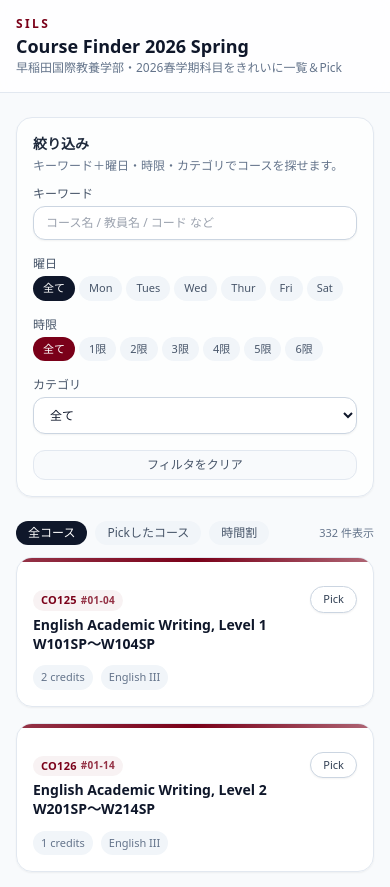
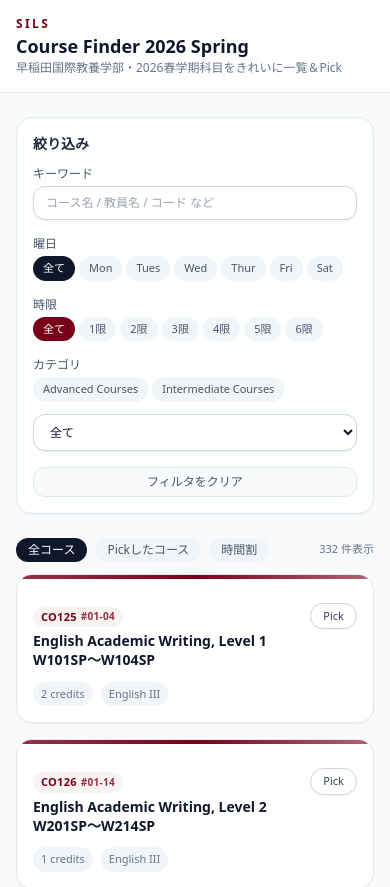
Before and after one commit to Kentad1109/sils-course-finder-2026-spring, a React (Vite) app: page / in a window 390 px wide. Shown: the top 887 px of the page. Built offline with nearby package versions, Linux system fonts and the light colour scheme.

Commit message:
Update timetable UI and filters

```diff
--- a/src/App.tsx
+++ b/src/App.tsx
@@ -144,14 +144,47 @@ function App() {
       <main className="mx-auto max-w-6xl px-4 py-6">
         {activeTab === "TIMETABLE" ? (
           <section>
+            <div className="mb-3 flex flex-wrap items-center gap-2 text-xs md:hidden">
+              <button
+                type="button"
+                onClick={() => setActiveTab("ALL")}
+                className={`rounded-full px-3 py-1 ${
+                  activeTab === "ALL"
+                    ? "bg-slate-900 text-white"
+                    : "bg-slate-100 text-slate-600 hover:bg-slate-200"
+                }`}
+              >
+                全コース
+              </button>
+              <button
+                type="button"
+                onClick={() => setActiveTab("PICKED")}
+                className={`rounded-full px-3 py-1 ${
+                  activeTab === "PICKED"
+                    ? "bg-waseda-primary text-white"
+                    : "bg-slate-100 text-slate-600 hover:bg-slate-200"
+                }`}
+              >
+                Pickしたコース
+              </button>
+              <button
+                type="button"
+                onClick={() => setActiveTab("TIMETABLE")}
+                className={`rounded-full px-3 py-1 ${
+                  activeTab === "TIMETABLE"
+                    ? "bg-slate-900 text-white"
+                    : "bg-slate-100 text-slate-600 hover:bg-slate-200"
+                }`}
+              >
+                時間割
+              </button>
+            </div>
+
             <div className="mb-4 flex items-end justify-between gap-3">
               <div>
                 <h2 className="text-base font-semibold text-slate-900">
                   Pickした科目の時間割
                 </h2>
-                <p className="mt-1 text-xs text-slate-500">
-                  同じ曜日・時限に複数Pickしている場合は重なって表示されます。
-                </p>
               </div>
               <div className="text-xs text-slate-500">
                 Pick {pickedCourses.length} 件
@@ -161,7 +194,7 @@ function App() {
             <div className="mb-4 grid gap-3 md:grid-cols-[1.2fr,2fr]">
               <div className="rounded-2xl border border-slate-200 bg-white p-4 shadow-sm">
                 <div className="text-xs font-semibold uppercase tracking-[0.18em] text-waseda-primary">
-                  Credits
+                  合計単位
                 </div>
                 <div className="mt-2 flex items-end justify-between gap-3">
                   <div>
@@ -169,7 +202,7 @@ function App() {
                       {pickedCredits.total}
                     </div>
                     <div className="mt-1 text-xs text-slate-500">
-                      合計単位（Pick）
+                      Pickした科目の合計単位
                     </div>
                   </div>
                   <div className="rounded-2xl bg-slate-50 px-3 py-2 text-right">
@@ -187,9 +220,6 @@ function App() {
                 <div className="flex items-end justify-between gap-3">
                   <div>
                     <div className="text-xs font-semibold uppercase tracking-[0.18em] text-waseda-primary">
-                      Breakdown
-                    </div>
-                    <div className="mt-1 text-sm font-semibold text-slate-900">
                       カテゴリ別単位
                     </div>
                   </div>
@@ -198,11 +228,7 @@ function App() {
                   </div>
                 </div>
 
-                {pickedCredits.byAreaSorted.length === 0 ? (
-                  <p className="mt-3 text-sm text-slate-500">
-                    まだPickがありません。コース一覧からPickしてみてください。
-                  </p>
-                ) : (
+                {pickedCredits.byAreaSorted.length > 0 && (
                   <div className="mt-3 grid gap-2 md:grid-cols-2">
                     {pickedCredits.byAreaSorted.map(([area, credits]) => (
                       <div
@@ -235,11 +261,8 @@ function App() {
             <h2 className="text-sm font-semibold text-slate-800">
               絞り込み
             </h2>
-            <p className="mb-3 mt-1 text-xs text-slate-500">
-              キーワード＋曜日・時限・カテゴリでコースを探せます。
-            </p>
 
-            <div className="space-y-4">
+            <div className="mt-3 space-y-4">
               <div>
                 <label className="block text-xs font-medium text-slate-600">
                   キーワード
@@ -309,6 +332,26 @@ function App() {
                 <label className="block text-xs font-medium text-slate-600">
                   カテゴリ
                 </label>
+                <div className="mt-1 mb-2 flex flex-wrap gap-1">
+                  {["Advanced Courses", "Intermediate Courses"].map((label) => (
+                    <button
+                      key={label}
+                      type="button"
+                      onClick={() =>
+                        setAreaFilter(
+                          areaFilter === label ? ("ALL" as AreaFilter) : (label as AreaFilter)
+                        )
+                      }
+                      className={`rounded-full px-2.5 py-1 text-[11px] font-medium transition ${
+                        areaFilter === label
+                          ? "bg-waseda-primary text-white"
+                          : "bg-slate-100 text-slate-600 hover:bg-slate-200"
+                      }`}
+                    >
+                      {label}
+                    </button>
+                  ))}
+                </div>
                 <select
                   value={areaFilter}
                   onChange={(e) => setAreaFilter(e.target.value as AreaFilter)}
--- a/src/components/Timetable.tsx
+++ b/src/components/Timetable.tsx
@@ -68,7 +68,7 @@ function CoursePill({ course }: { course: Course }) {
 
 export function Timetable({ courses }: { courses: Course[] }) {
   const [mobileDay, setMobileDay] = useState<DayOfWeek>("MON");
-  const [mobileView, setMobileView] = useState<"DAY" | "ALL">("DAY");
+  const [mobileView, setMobileView] = useState<"DAY" | "ALL">("ALL");
   const [openCell, setOpenCell] = useState<{
     title: string;
     courses: Course[];
@@ -107,6 +107,17 @@ export function Timetable({ courses }: { courses: Course[] }) {
             <div className="inline-flex rounded-full border border-slate-200 bg-white p-1 shadow-sm">
               <button
                 type="button"
+                onClick={() => setMobileView("ALL")}
+                className={`rounded-full px-3 py-1 text-[12px] font-semibold transition ${
+                  mobileView === "ALL"
+                    ? "bg-slate-900 text-white"
+                    : "text-slate-600"
+                }`}
+              >
+                All（全体）
+              </button>
+              <button
+                type="button"
                 onClick={() => setMobileView("DAY")}
                 className={`rounded-full px-3 py-1 text-[12px] font-semibold transition ${
                   mobileView === "DAY"
@@ -114,18 +125,7 @@ export function Timetable({ courses }: { courses: Course[] }) {
                     : "text-slate-600"
                 }`}
               >
-                Day
-              </button>
-              <button
-                type="button"
-                onClick={() => setMobileView("ALL")}
-                className={`rounded-full px-3 py-1 text-[12px] font-semibold transition ${
-                  mobileView === "ALL"
-                    ? "bg-slate-900 text-white"
-                    : "text-slate-600"
-                }`}
-              >
-                All
+                Day（日別）
               </button>
             </div>
 
```
